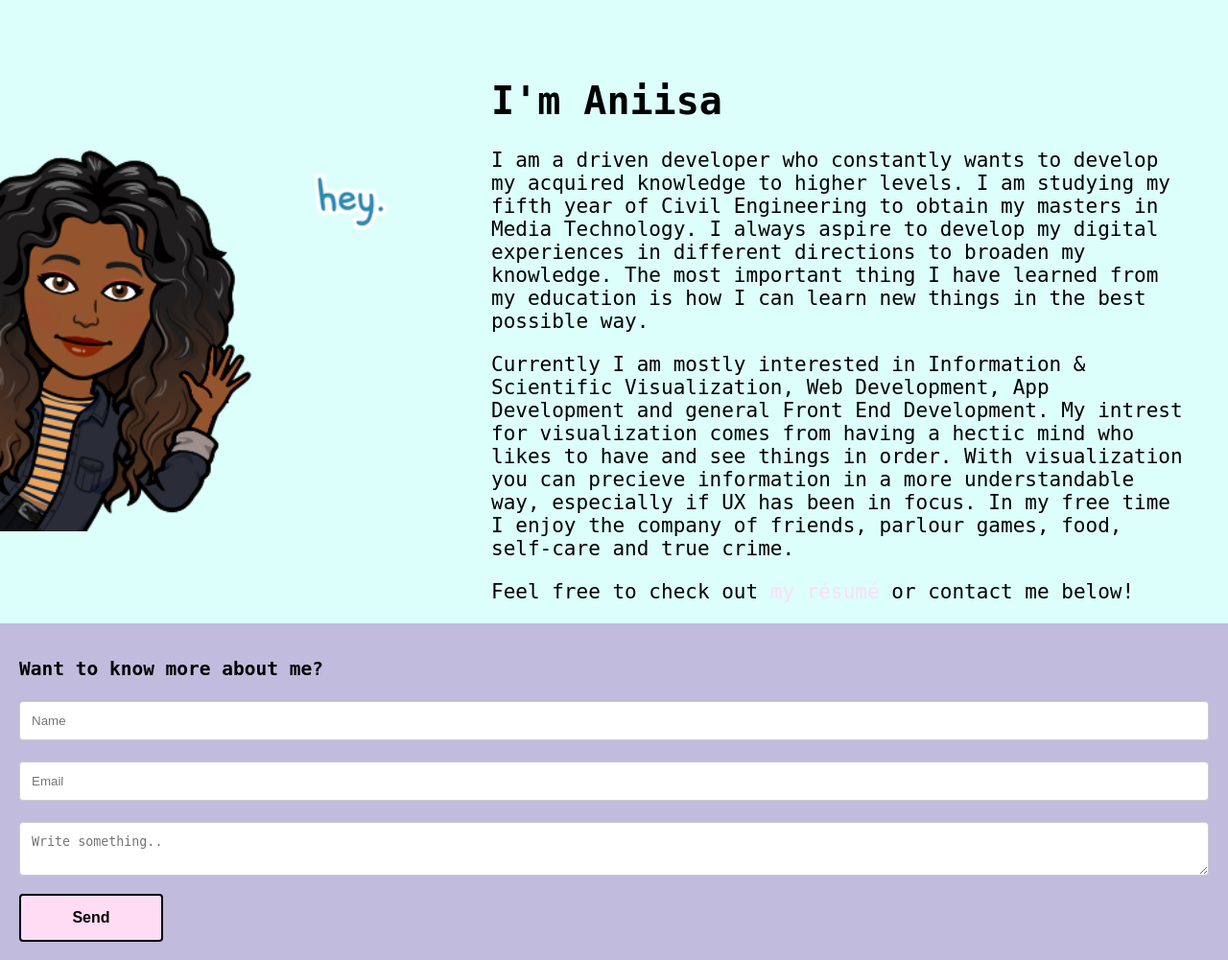
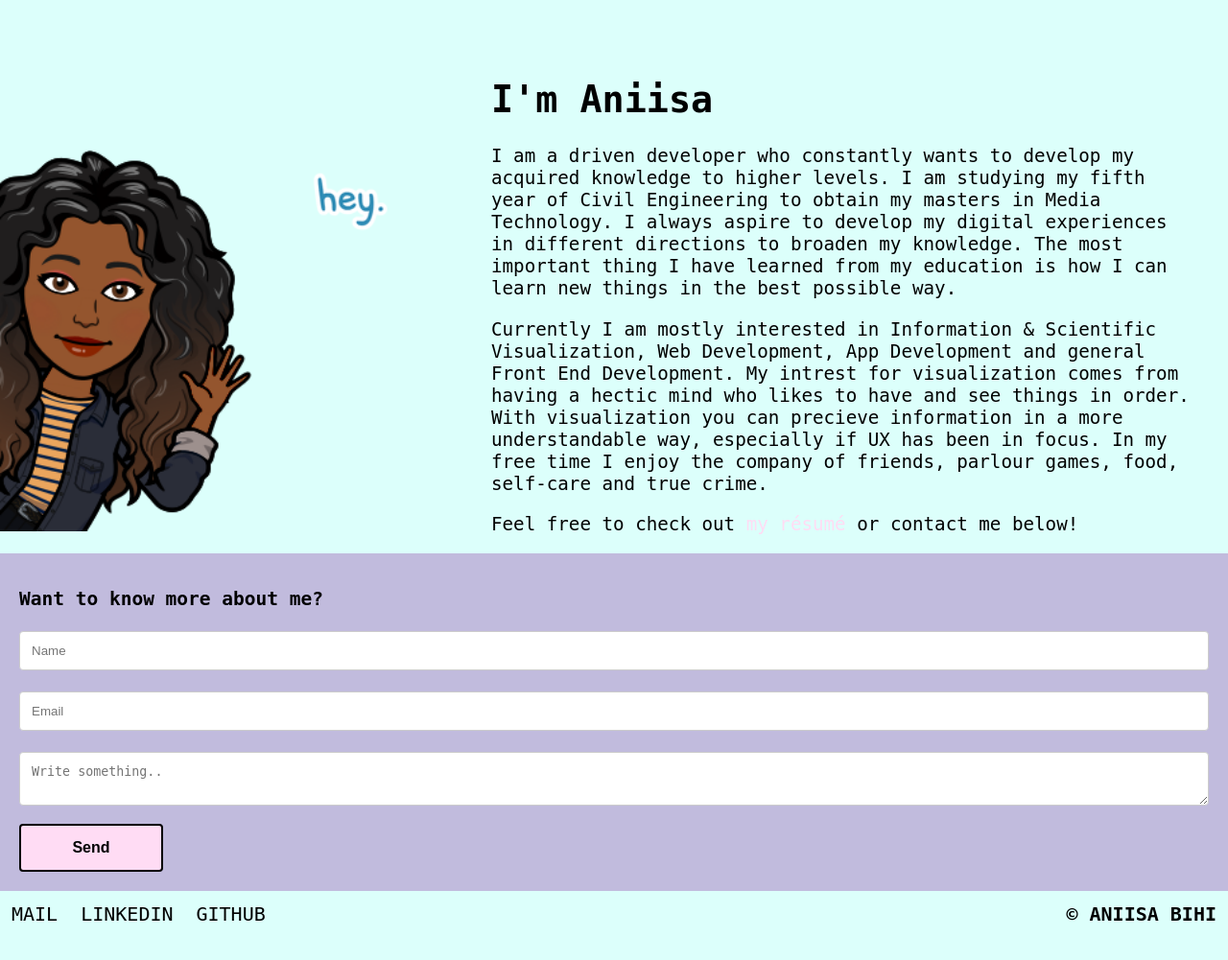
Before and after one commit to aniisabihi/aniisabihi.github.io, a PHP site: page /about.html in a window 1280 px wide. Shown: the part 97-1098 px from the top of the page at 96% size. After the commit the page ends 1057 px from the top, so only its background shows below. Run offline with PHP 8.4, Linux system fonts and the light colour scheme.

Commit message:
About font-size made responsive

```diff
--- a/css/about.css
+++ b/css/about.css
@@ -16,10 +16,10 @@
   height: auto;
 }
 h1 {
-  font-size: 40px;
+  font-size: 3vw;
 }
 p {
-  font-size: 21px;
+  font-size: 1.5vw;
 }
 .about {
   grid-area: about;
```
